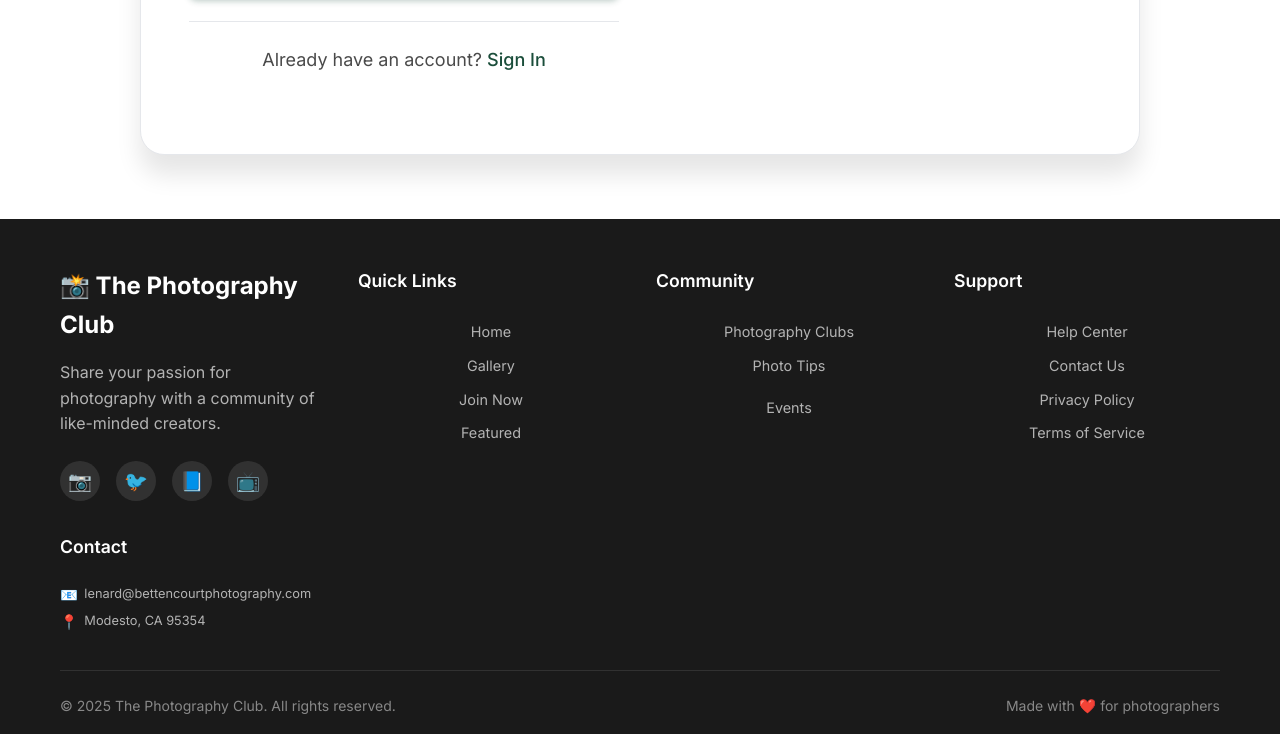
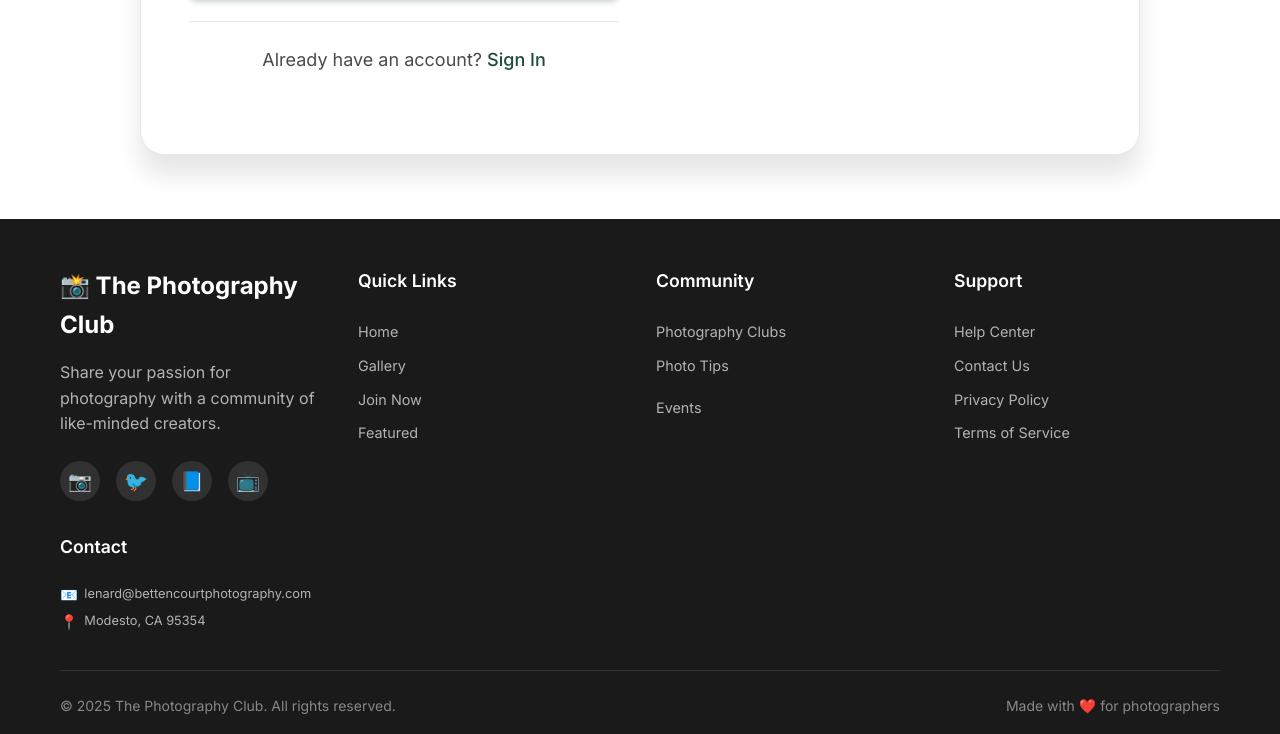
Before and after one commit to lenb209/PhotoApp, a website: page frontend/index.html in a window 1280 px wide. Shown: the part 1711-2445 px from the top of the page. Drawn offline with Linux system fonts and the light colour scheme; no server answers.

Commit message:
modified:   frontend/styles.css

```diff
--- a/frontend/styles.css
+++ b/frontend/styles.css
@@ -1500,7 +1500,3 @@ input[type="text"]:focus, textarea:focus, input[type="email"]:focus, input[type=
     color: var(--text-secondary);
     font-size: 0.9rem;
 }
-    .footer-links {
-        align-items: center;
-    }
-}
```
